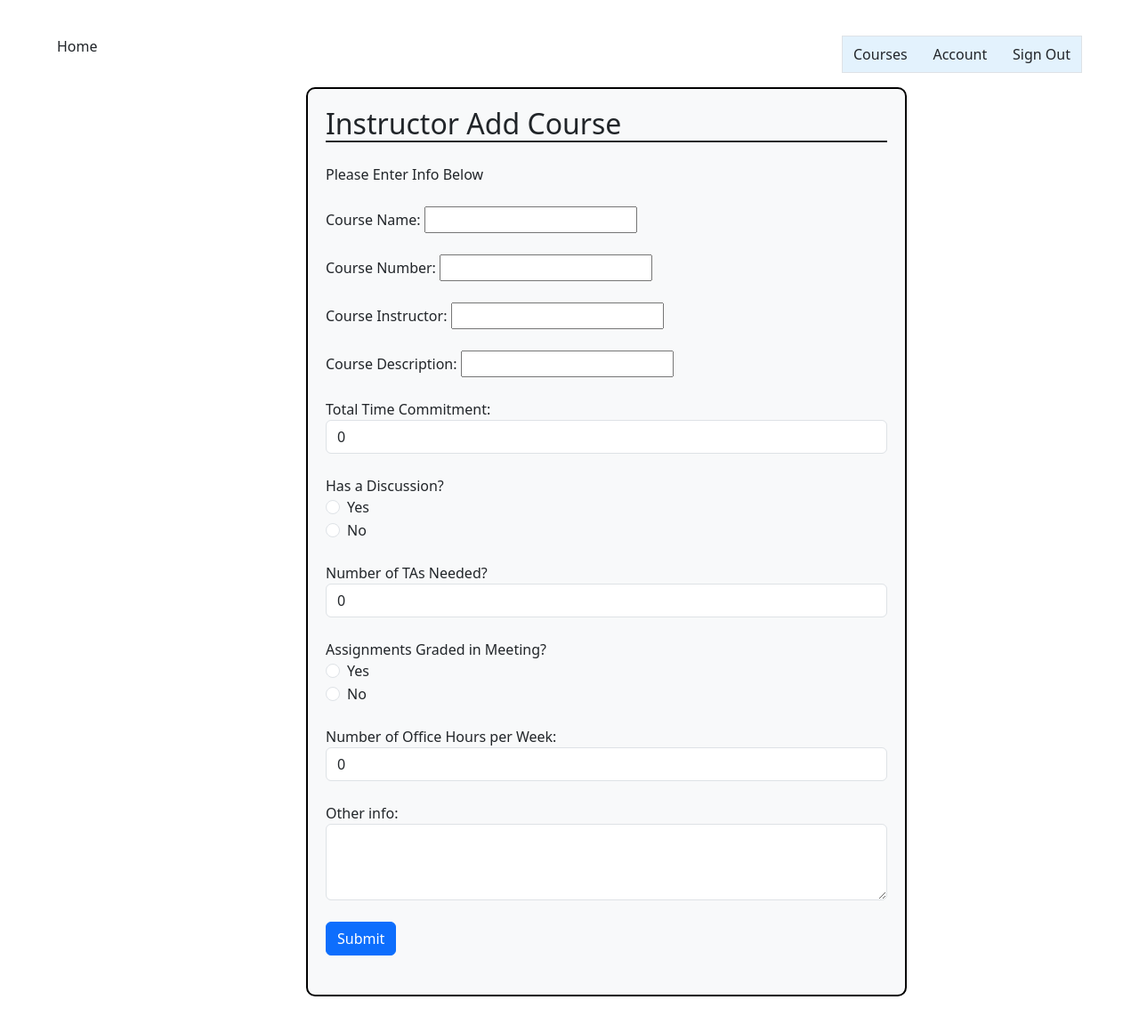
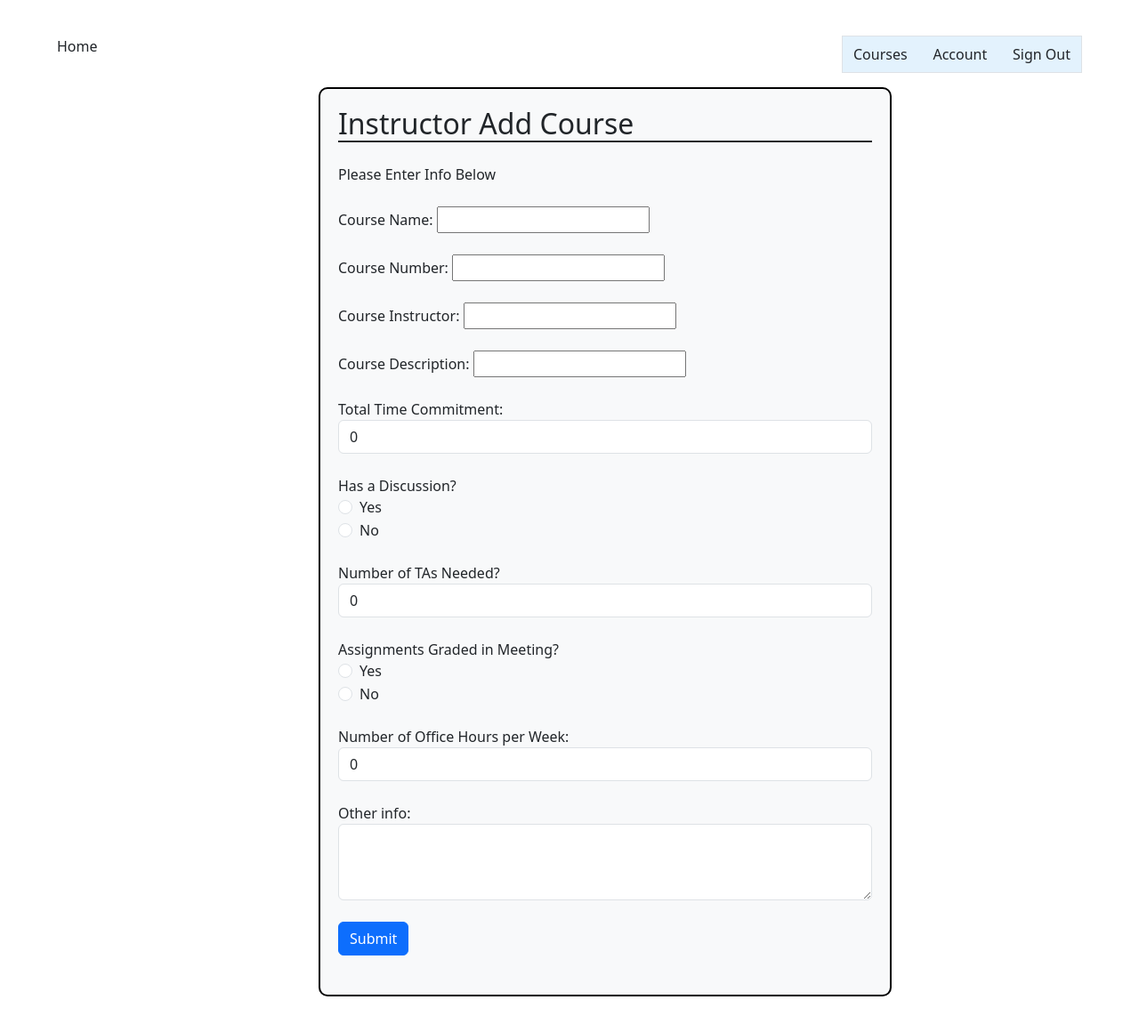
Before and after one commit to CSCI3356Spring2023/TechSupport, a Django app: page /add_course/ in a window 1280 px wide. Shown: the whole page at 89% size. Before the commit the page ends 1120 px from the top, so only its background shows below. Run offline with Django 4.2, Linux system fonts and the light colour scheme.

Commit message:
Fixed margin in base template

```diff
--- a/TA/templates/appbase.html
+++ b/TA/templates/appbase.html
@@ -30,7 +30,7 @@
           </nav>
         </div>
         </div>
-        <div class="row">
+        <div class="row m-3">
           {% block content %} {% endblock %}
         </div>
       </div>
```
